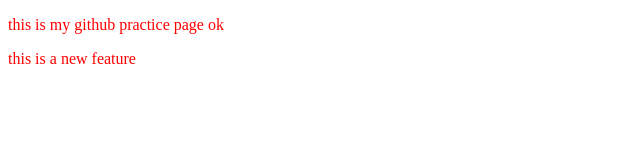
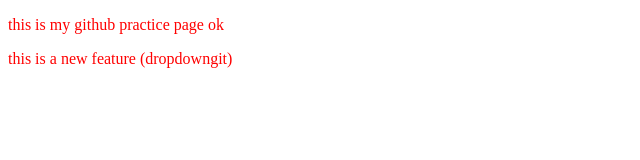
Before and after one commit to lavshah19/local-repo, a plain HTML site: page index.html in a window 1280 px wide. Shown: the whole page, without its empty margins (0-640 px from the left). Drawn offline with Linux system fonts and the light colour scheme.

```diff
--- a/index.html
+++ b/index.html
@@ -8,6 +8,6 @@
 </head>
 <body>
     <p>this is my github practice page ok</p>
-    <p>this is a new feature</p>
+    <p>this is a new feature (dropdowngit)</p>
 </body>
 </html>
```
